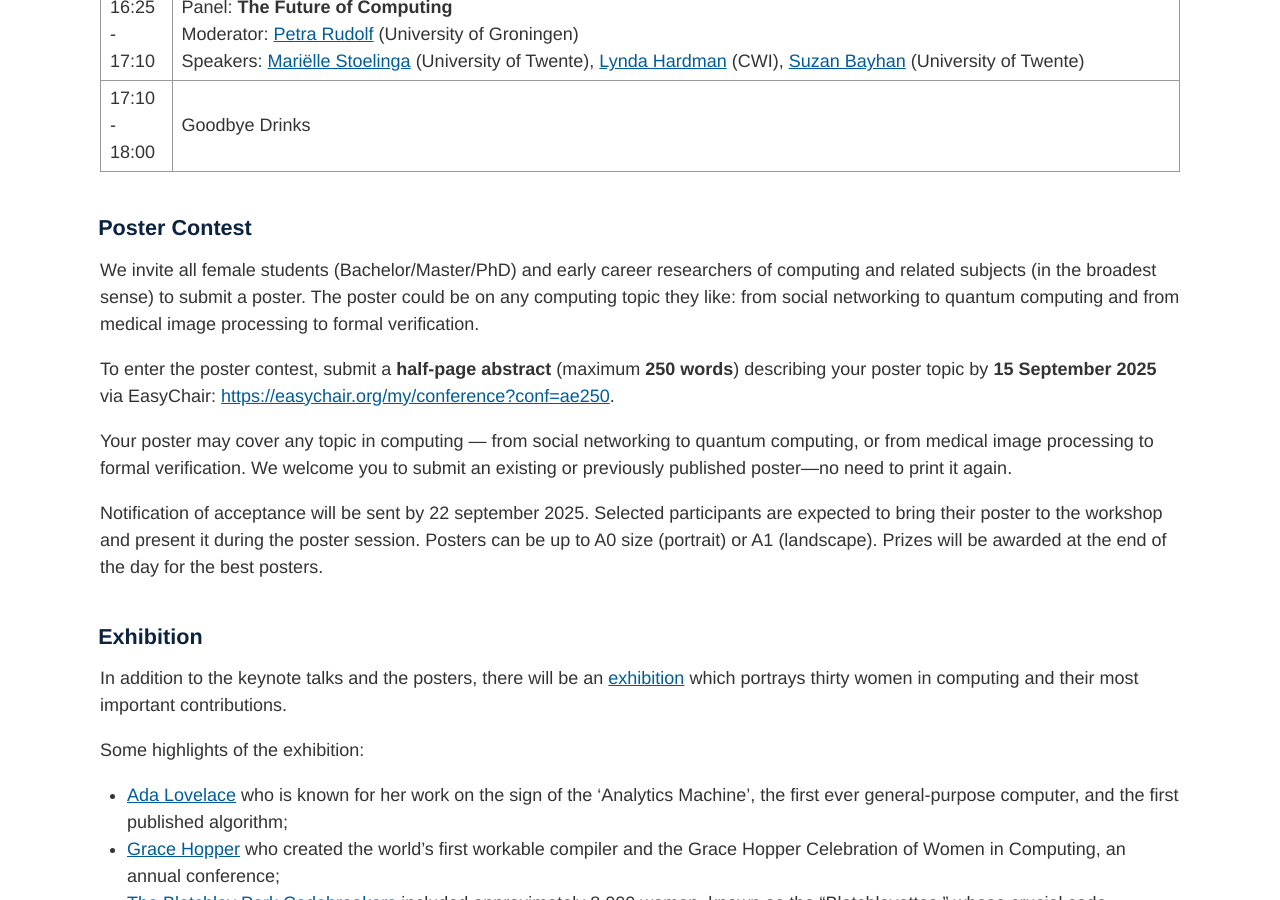
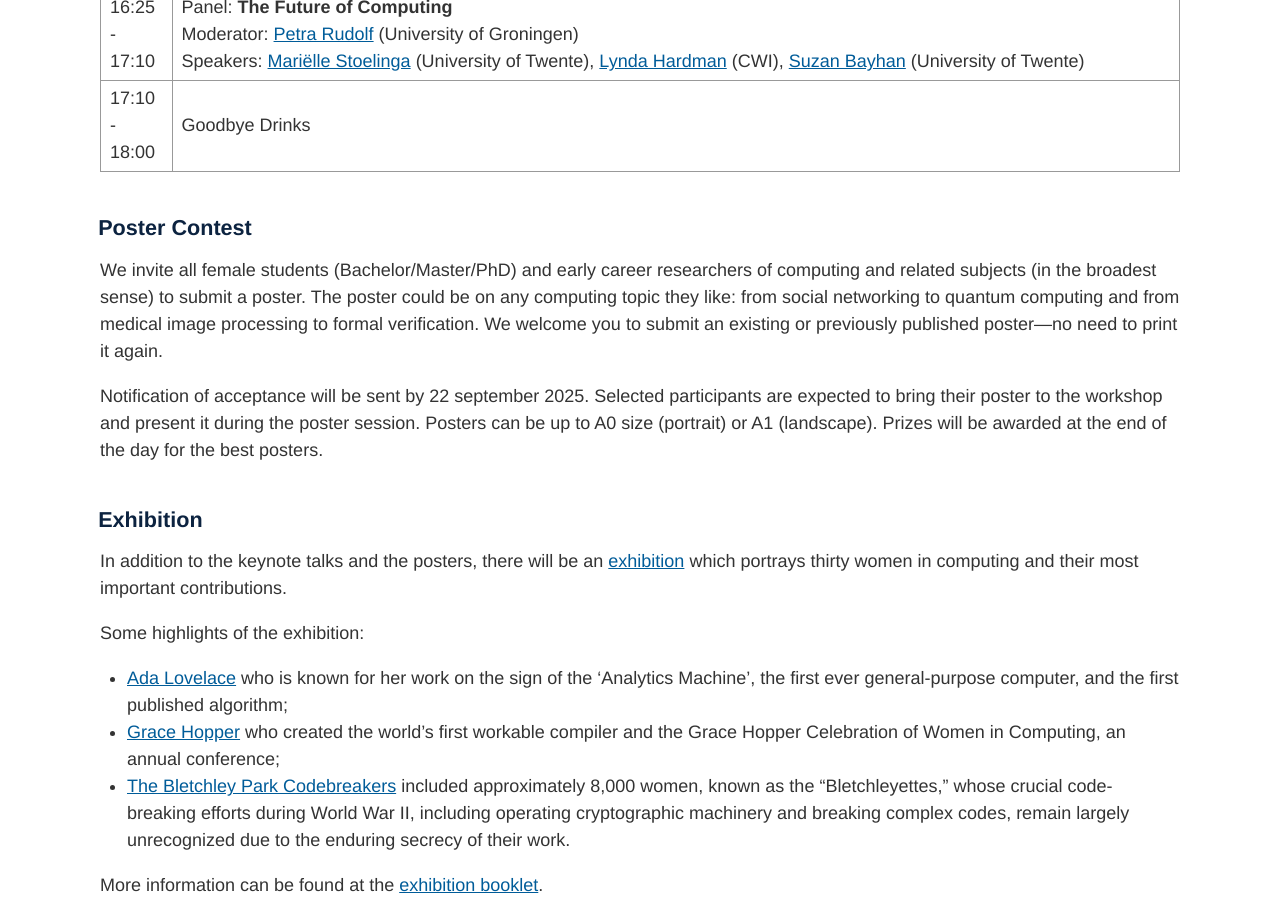
Before and after one commit to alice-and-eve/2025, a Jekyll site: the page built from index.md, in a window 1280 px wide and 900 px high, scrolled down 3610 px. Built offline with Jekyll 4.4.1, drawn with Linux system fonts in a browser that asks for light colours; some of the changed lines change nothing that is shown; some of the changed text lies outside the part shown.

Commit message:
Update index.md

```diff
--- a/index.md
+++ b/index.md
@@ -38,7 +38,7 @@
 
 <!-- <iframe src="https://www.google.com/maps/embed?pb=!1m18!1m12!1m3!1d2447.751991104805!2d4.482933476457672!3d52.15701986304036!2m3!1f0!2f0!3f0!3m2!1i1024!2i768!4f13.1!3m3!1m2!1s0x47c5c6f2447daae3%3A0x48e9dc4f075bb167!2z6I6x6aG_5aSn5a2m!5e0!3m2!1szh-CN!2snl!4v1710771504599!5m2!1snl!2snl" width="600" height="450" style="border:0;" allowfullscreen="" loading="lazy" referrerpolicy="no-referrer-when-downgrade"></iframe> -->
 
-### Registration:
+### Registration (closes on 24 October):
 
 The registration is free and includes coffee breaks, lunch and drinks. We welcome everyone of **all genders**, **from bachelor students to full professors**, to attend the event.
 
@@ -72,11 +72,13 @@
 
 ## Poster Contest
 
-We invite all female students (Bachelor/Master/PhD) and early career researchers of computing and related subjects (in the broadest sense) to submit a poster. The poster could be on any computing topic they like: from social networking to quantum computing and from medical image processing to formal verification.
+We invite all female students (Bachelor/Master/PhD) and early career researchers of computing and related subjects (in the broadest sense) to submit a poster. The poster could be on any computing topic they like: from social networking to quantum computing and from medical image processing to formal verification. We welcome you to submit an existing or previously published poster—no need to print it again.
 
-To enter the poster contest, submit a **half-page abstract** (maximum **250 words**) describing your poster topic by **15 September 2025** via EasyChair: <a href="https://easychair.org/my/conference?conf=ae250" target="_blank" rel="noopener noreferrer">https://easychair.org/my/conference?conf=ae250</a>.
+<!--To enter the poster contest, submit a **half-page abstract** (maximum **250 words**) describing your poster topic by **15 September 2025** via EasyChair: <a href="https://easychair.org/my/conference?conf=ae250" target="_blank" rel="noopener noreferrer">https://easychair.org/my/conference?conf=ae250</a>.
+
 
 Your poster may cover any topic in computing — from social networking to quantum computing, or from medical image processing to formal verification. We welcome you to submit an existing or previously published poster—no need to print it again.
+-->
 
 Notification of acceptance will be sent by 22 september 2025. Selected participants are expected to bring their poster to the workshop and present it during the poster session. Posters can be up to A0 size (portrait) or A1 (landscape). Prizes will be awarded at the end of the day for the best posters.
 
```
